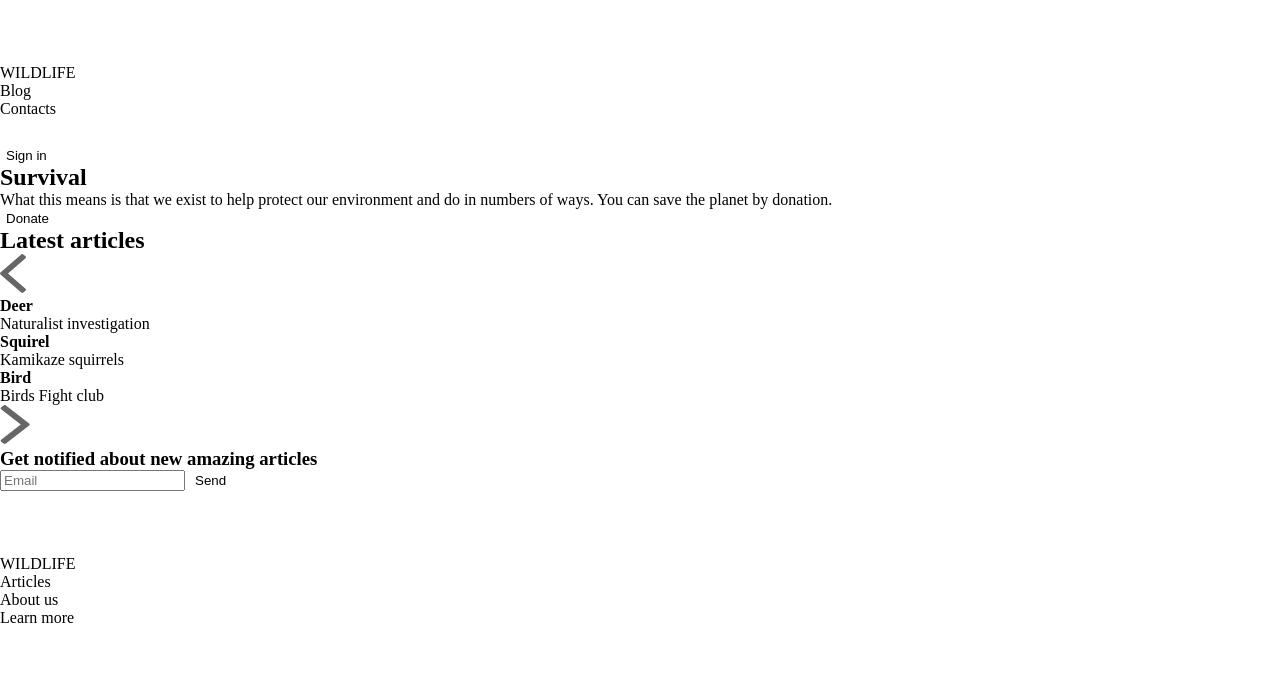
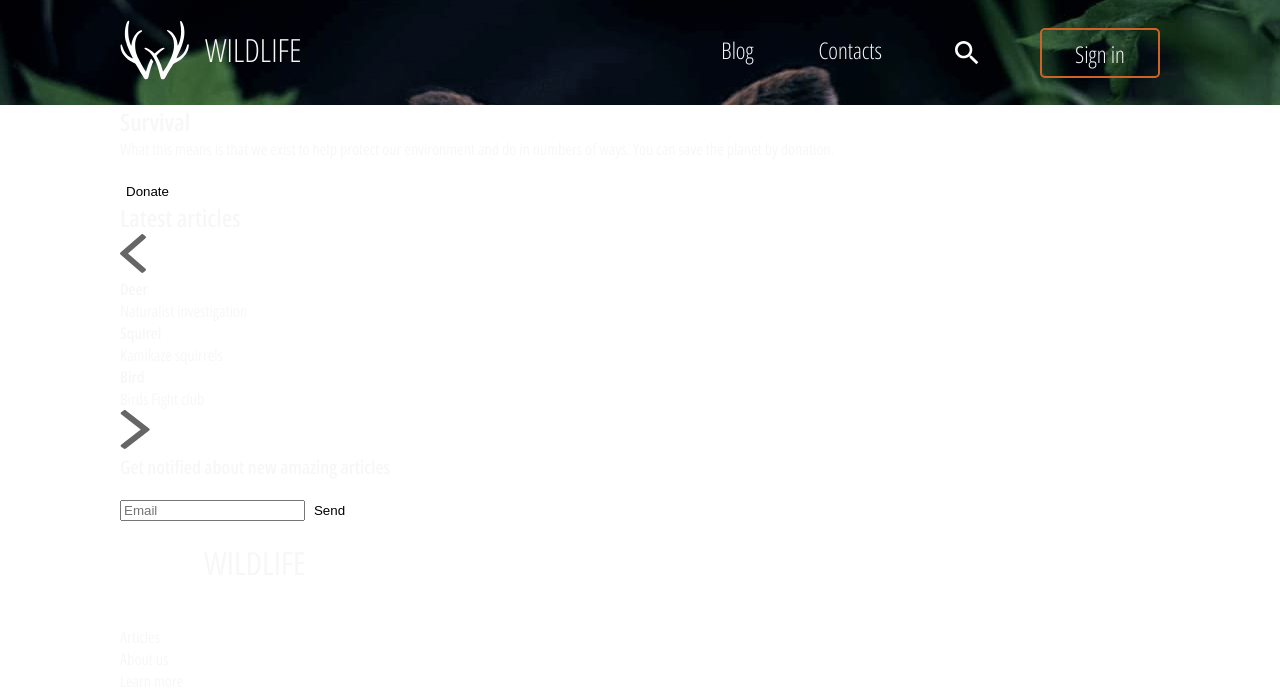
Before and after one commit to ssorokovnina/wildlife, a plain HTML site: page index.html in a window 1280 px wide. Drawn offline with Linux system fonts and the light colour scheme; files whose address does not match are found by name.

Commit message:
feat: add styles to header

```diff
--- a/assets/css/general.css
+++ b/assets/css/general.css
@@ -15,3 +15,36 @@
     src: url("assets/fonts/OpenSans_Condensed-SemiBold.ttf");
     font-weight: 600;
 }
+
+.container {
+    max-width: 1440px;
+
+    margin: 0 auto;
+    padding: 0 120px;
+
+    font-family: var(--main-font-family);
+    color: var(--main-color);
+}
+
+.logo {
+    width: 240px;
+
+    padding: 20px 0 25px;
+}
+
+.logo__link {
+    height: 60px;
+
+    display: flex;
+}
+
+.logo__pic {
+    width: 70px;
+    height: 60px;
+}
+
+.logo__title {
+    padding-left: 15px;
+
+    font-size: 32px;
+}
--- a/assets/css/header.css
+++ b/assets/css/header.css
@@ -0,0 +1,76 @@
+.header__container {
+    max-width: 1440px;
+    height: var(--header-height);
+    margin: 0 auto;
+
+    background-image: url('../img/bg.jpg');
+    background-position: center 0;
+    background-repeat: no-repeat;
+
+    font-size: var(--menu-font-size);
+    font-weight: 300;
+    line-height: 60px;
+}
+
+.header__wrapper {
+    height: 100%;
+
+    display: flex;
+    justify-content: space-between;
+}
+
+.nav-wrapper {
+    display: flex;
+    align-items: center;
+}
+
+.nav {
+    width: 100%;
+    height: 100%;
+}
+
+.nav__list {
+    display: flex;
+}
+
+.nav__item {
+    padding: 20px 65px 0 0;
+}
+
+.search {
+    width: 93px;
+    height: 100%;
+    padding-right: 61px;
+
+    display: flex;
+    flex-direction: column;
+    justify-content: center;
+}
+
+.search__icon:hover {
+    cursor: var(--hover-cursor);
+}
+
+.button {
+    height: 100%;
+
+    padding-top: 24px;
+}
+
+.sign-in {
+    width: 120px;
+    height: 50px;
+
+    padding: 0 23px 2px;
+
+    text-align: center;
+    font: inherit;
+    color: var(--main-color);
+
+    line-height: 48px;
+
+    border: 2px solid var(--bright-color);
+    border-radius: 5px;
+
+    background-color: transparent;
+}
--- a/assets/css/variables.css
+++ b/assets/css/variables.css
@@ -1,3 +1,14 @@
 :root {
     --main-bg-color: #CCCCCC;
+
+    --main-color: #F7F7F7;
+    --sub-color: #333333;
+    --bright-color: #CD6326;
+
+    --main-font-family: 'Open Sans', sans-serif;
+    --menu-font-size: 23px;
+
+    --header-height: 105px;
+
+    --hover-cursor: pointer;
 }
--- a/index.html
+++ b/index.html
@@ -11,12 +11,12 @@
 </head>
 <body>
     <header class="header">
-        <div class="container">
+        <div class="container header__container">
             <div class="header__wrapper">
                 <div class="logo">
-                    <a href="" class="logo__link">
+                    <a href="#" class="logo__link">
                         <div class="logo__image">
-                            <img src="./assets/svg/logo.svg" alt="logo image">
+                            <img class="logo__pic" src="./assets/svg/logo.svg" alt="logo image">
                         </div>
                         <div class="logo__title">
                             WILDLIFE
@@ -35,15 +35,17 @@
                         </ul>
                     </nav>
                     <div class="search">
-                        <img src="./assets/svg/loupe.svg" alt="loupe icon">
+                        <img class="search__icon" src="./assets/svg/loupe.svg" alt="loupe icon">
                     </div>
-                    <button class="button sign-in">Sign in</button>
+                    <div class="button">
+                        <button class="sign-in">Sign in</button>
+                    </div>
                 </div>
             </div>
         </div>
     </header>
     <main class="main">
-        <div class="container">
+        <div class="container main__container">
             <section class="about">
                 <h1 class="about__title">Survival</h1>
                 <p class="about__text">
@@ -96,7 +98,7 @@
         </div>
     </main>
     <footer class="footer">
-        <div class="container">
+        <div class="container footer__container">
             <div class="footer__wrapper">
                 <div class="logo">
                     <a href="" class="logo__link">
--- a/style.css
+++ b/style.css
@@ -1,2 +1,8 @@
 @import './assets/css/clear.css';
 @import './assets/css/variables.css';
+@import './assets/css/general.css';
+@import './assets/css/header.css';
+@import './assets/css/about.css';
+@import './assets/css/articles.css';
+@import './assets/css/notifier.css';
+@import './assets/css/footer.css';
```
Also changed, not shown: assets/css/notifier.css (added).
